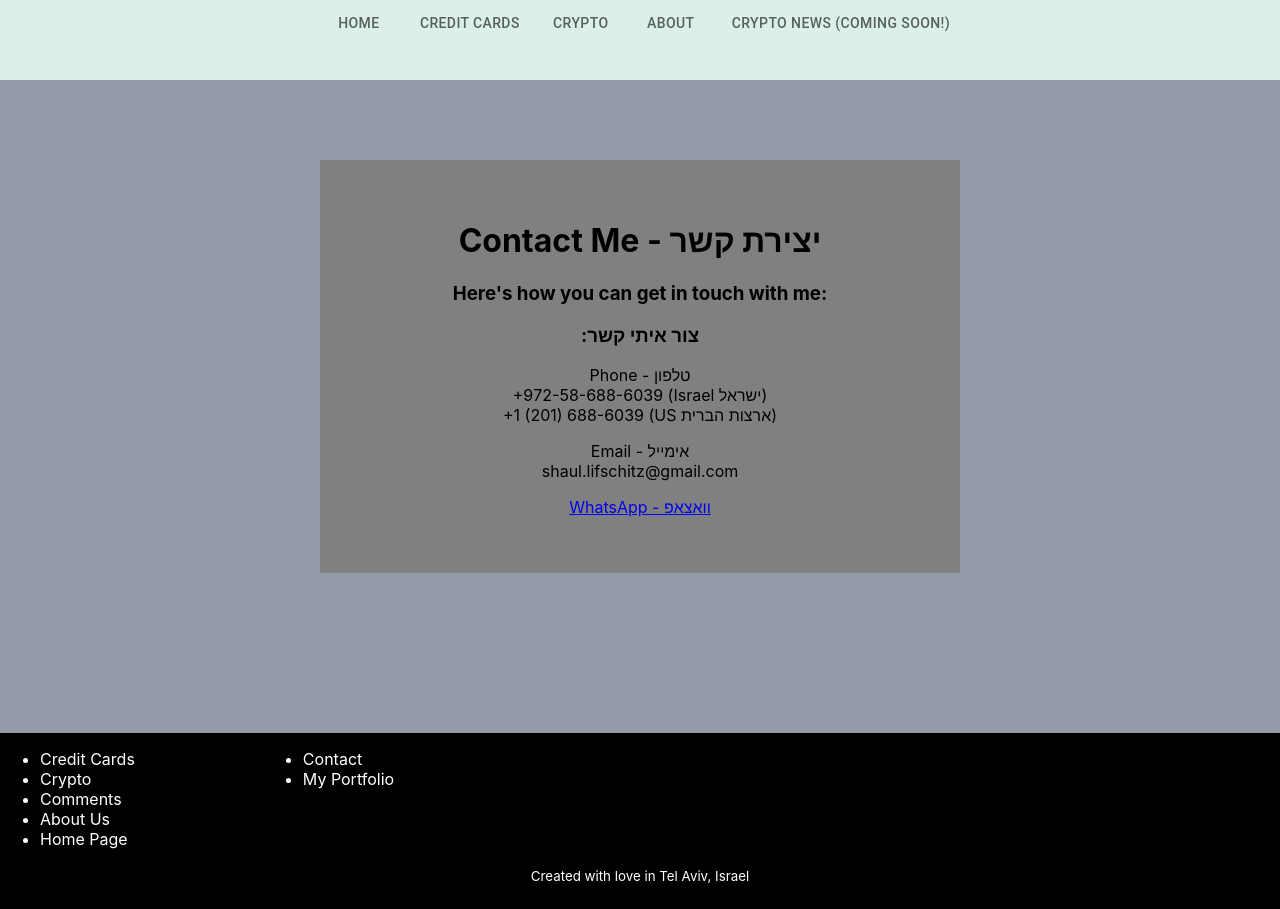
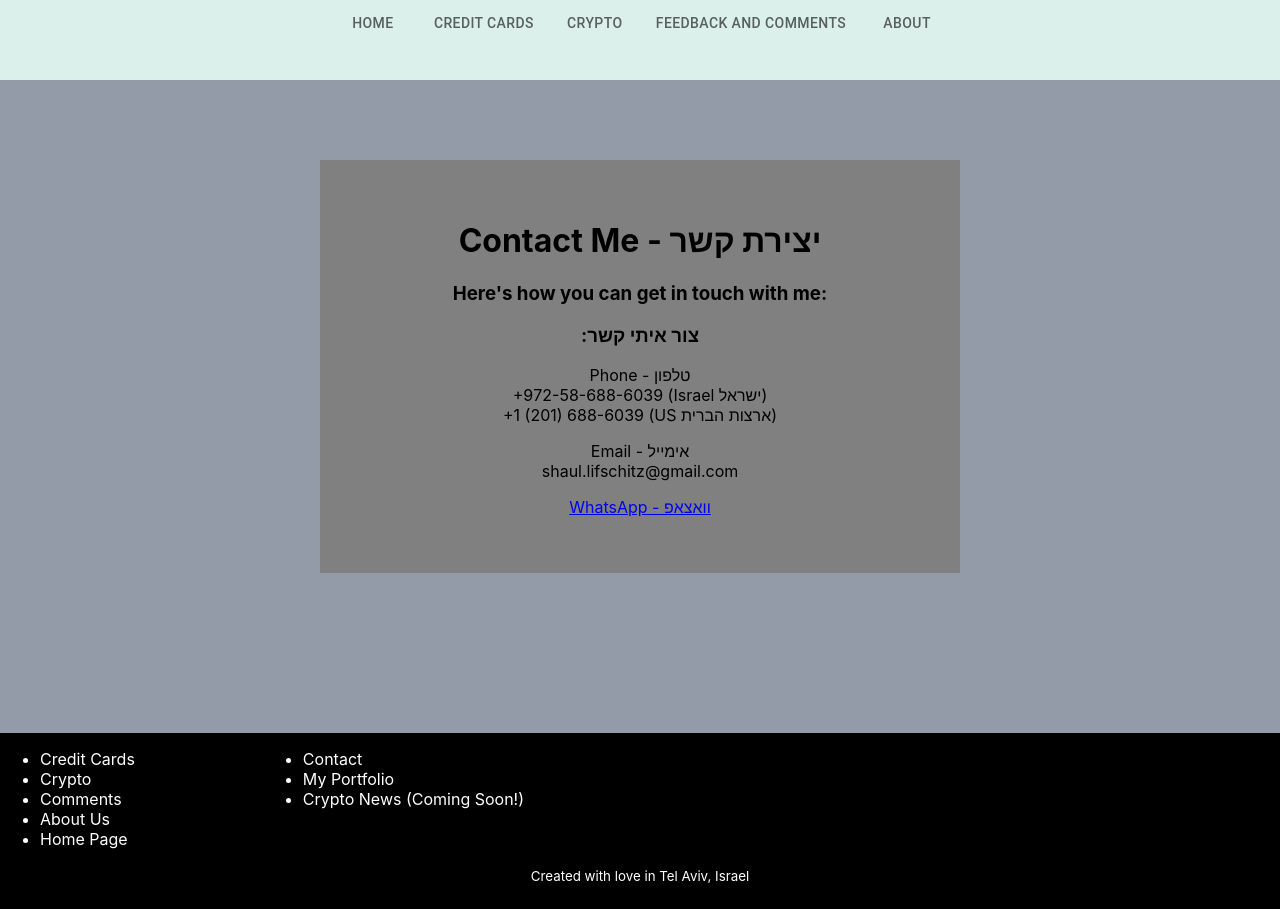
Before and after one commit to shaul613/finance-app, a React (Create React App) app in the folder client/: page /contact in a window 1280 px wide. Built offline with nearby package versions, Linux system fonts and the light colour scheme; the HTML template or start-up script is replaced by a standard one.

Commit message:
made changes

```diff
--- a/client/src/components/Footer.js
+++ b/client/src/components/Footer.js
@@ -15,6 +15,7 @@ const Footer = (props) => {
       <ul className='footer_list'>
         <li><a href='/contact'>Contact</a></li>
         <li><a href='https://portfolio-project-sl.herokuapp.com/' target='_blank'>My Portfolio</a></li>
+        <li><a href='/news'>Crypto News (Coming Soon!)</a></li>
       </ul>
       </div>
       <small>Created with love in Tel Aviv, Israel</small>
--- a/client/src/components/Navbar.js
+++ b/client/src/components/Navbar.js
@@ -25,15 +25,18 @@ const Navbar = (props) => {
   return (
     <div>
       <Box sx={{ width: '100%', bgcolor: 'background.paper' }}>
-        <Tabs value={false} onChange={handleChange} centered id='navbar'>
+        <div id='navbar'>
+        <Tabs value={false} onChange={handleChange} centered>
           <Tab component={Link} to='/' label="Home"/>
           <Tab component={Link} to='/creditcards' label="Credit Cards"/>
           <Tab component={Link} to='/crypto' label="Crypto" />
           {/*<Tab component={Link} to='/loans_banking' label="Loans And Banking" />*/}
-          {/*<Tab component={Link} to='/feedback' label="Feedback And Comments" />*/}
+          <Tab component={Link} to='/feedback' label="Feedback And Comments" />
           <Tab component={Link} to='/about' label="About" />
-          <Tab component={Link} to='/cryptonews' label="Crypto News (coming soon!)" />
+          {/*<Tab component={Link} to='/cryptonews' label="Crypto News (coming soon!)" />*/}
         </Tabs>
+        </div>
+
       </Box>
     </div>
   )
```
Also changed, not shown: 1 other file (tests, documents, lock files or other folders).
